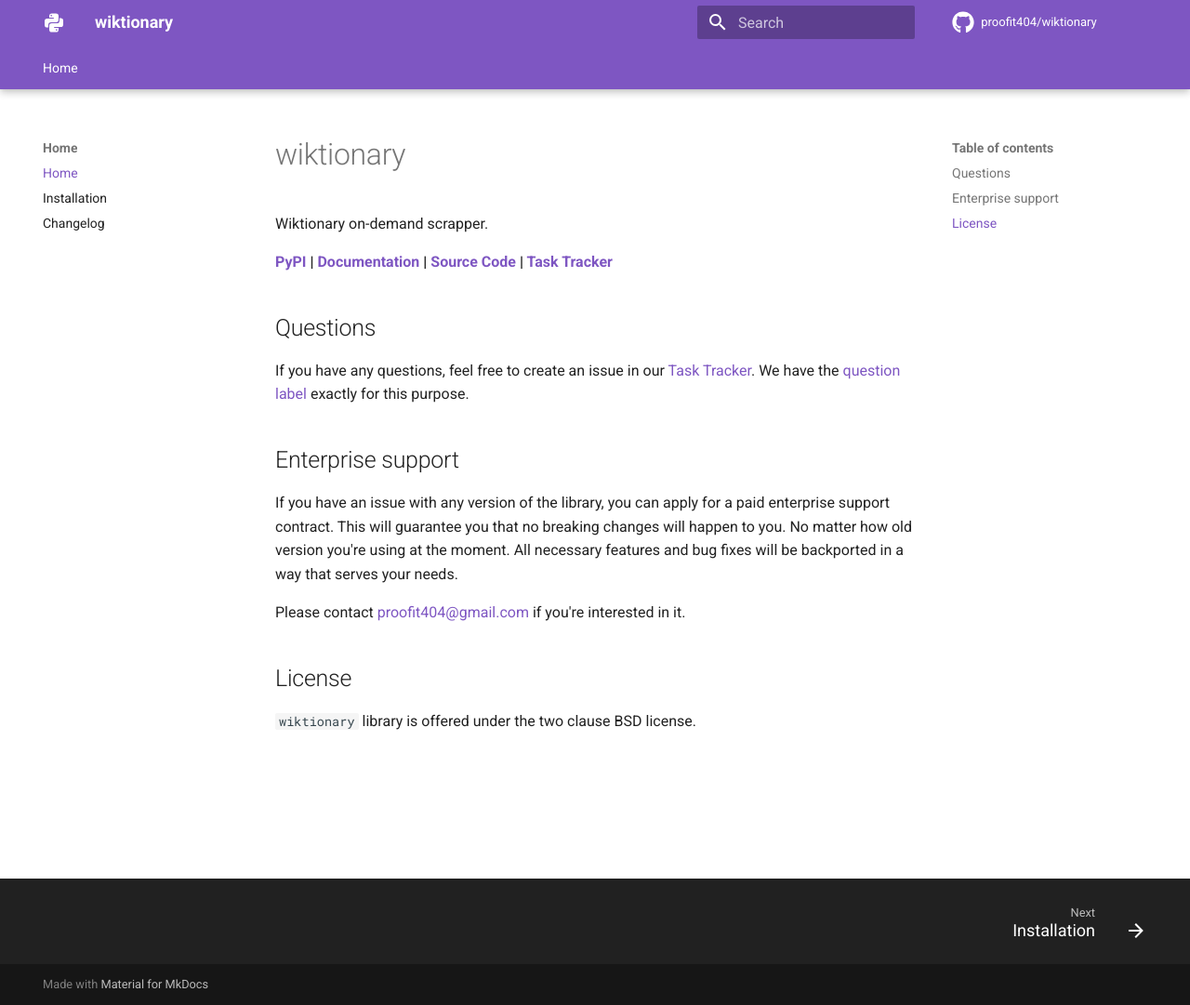
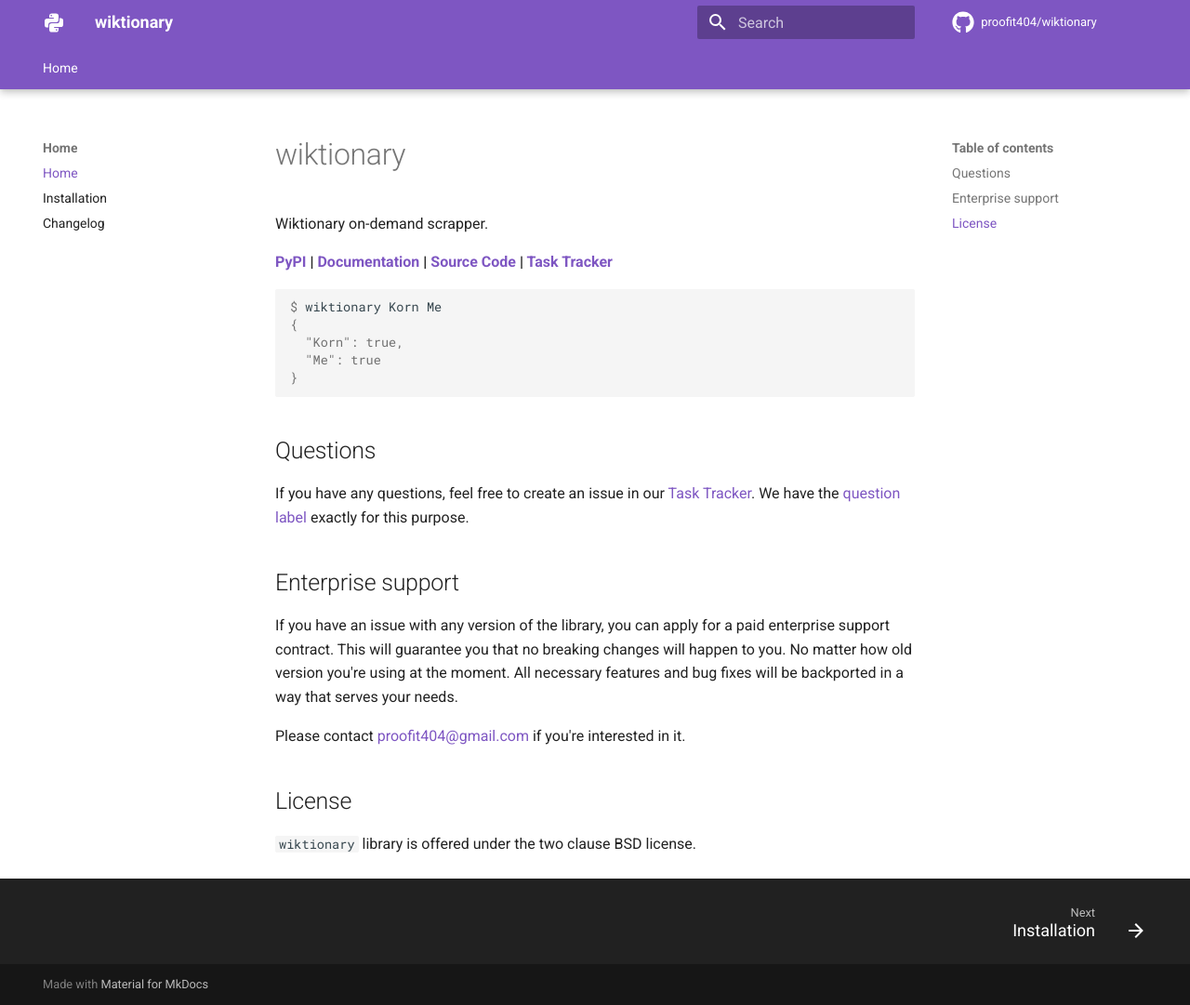
Before and after one commit to proofit404/wiktionary, an MkDocs documentation site: the page built from docs/index.md, in a window 1280 px wide and 1081 px high. Shown: the whole window at 93% size. Built offline with MkDocs 1.6.1 and Material for MkDocs 9.7.7, drawn with Linux system fonts in a browser that asks for light colours; comment, search, counter and statistics services are not loaded.

Commit message:
docs: backport #4

````diff
--- a/docs/index.md
+++ b/docs/index.md
@@ -6,6 +6,14 @@
 [Documentation](https://proofit404.github.io/wiktionary) |
 [Source Code](https://github.com/proofit404/wiktionary) |
 [Task Tracker](https://github.com/proofit404/wiktionary/issues)**
+
+```console
+$ wiktionary Korn Me
+{
+  "Korn": true,
+  "Me": true
+}
+```
 
 ## Questions
 
````
